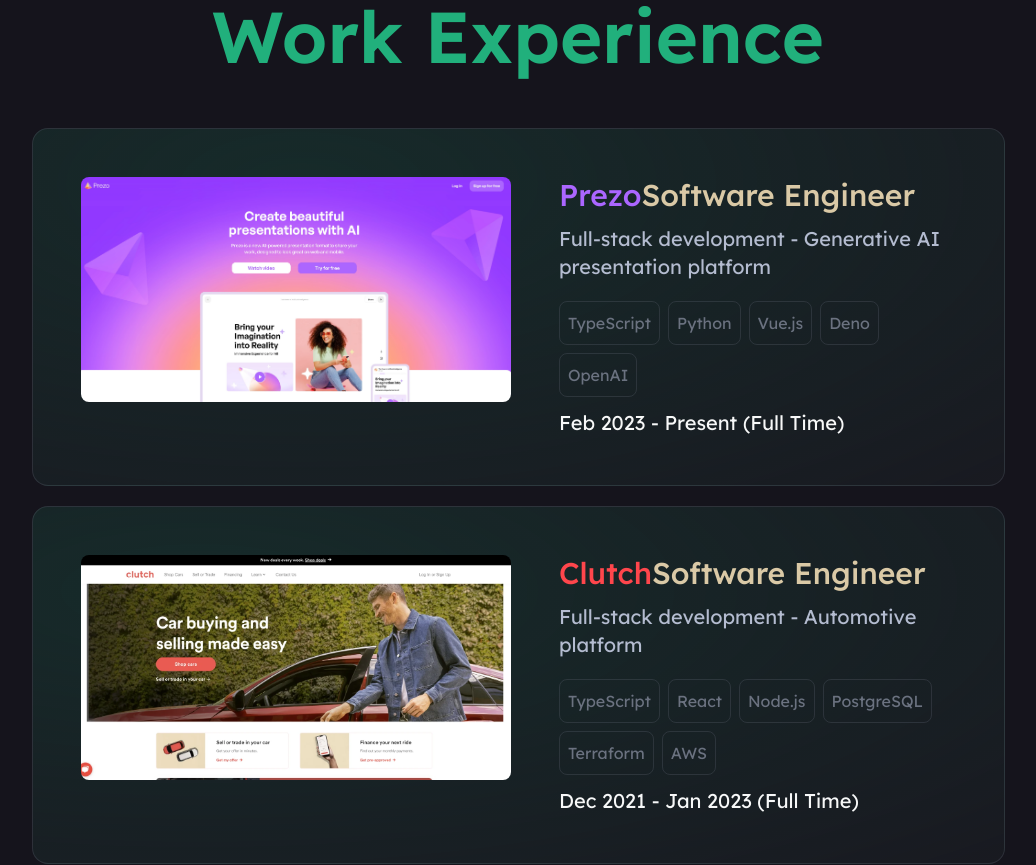
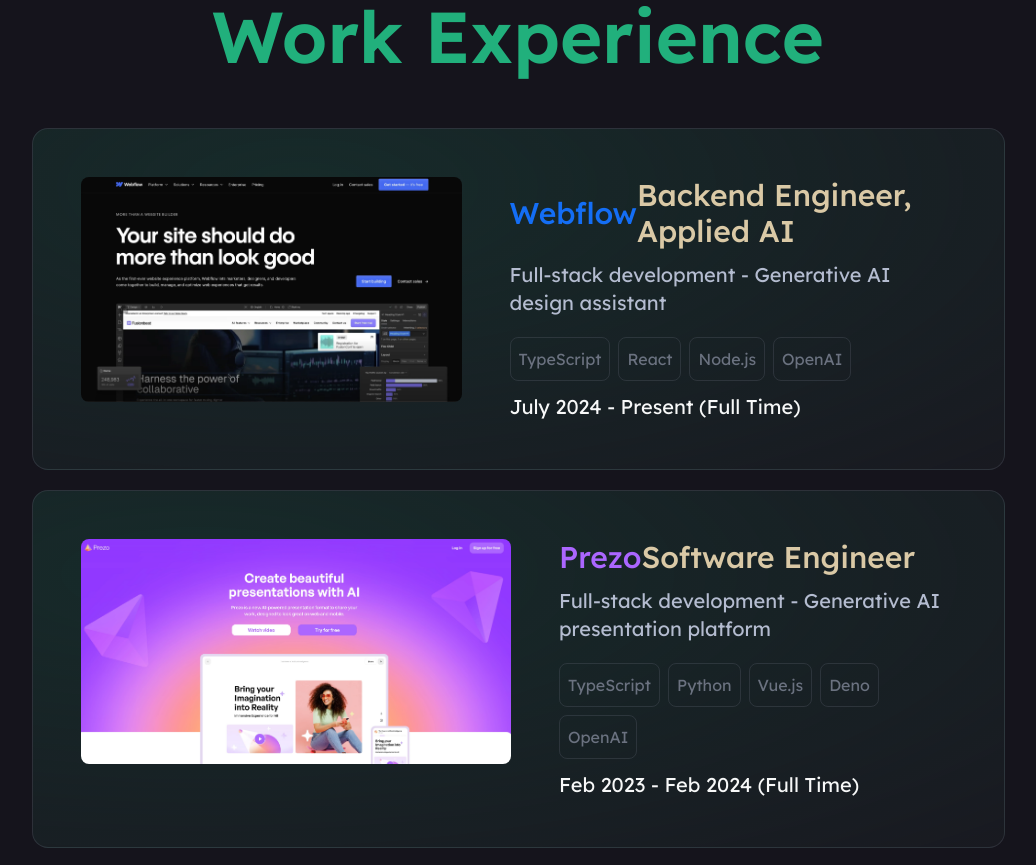
Before and after one commit to DanielHZhang/danielhzhang, a SvelteKit app: page / in a window 1280 px wide. Shown: the part 960-1825 px from the top of the page, without its empty margins (122-1158 px from the left). Built offline with nearby package versions, Linux system fonts and the light colour scheme.

Commit message:
feat: update work experience

```diff
--- a/src/components/hero.svelte
+++ b/src/components/hero.svelte
@@ -64,7 +64,7 @@
 <svelte:window on:scroll={handleScroll} />
 
 <div class="flex items-end min-h-screen">
-	<div id={threeContainerId} class="absolute -z-10 inset-0 overflow-hidden" />
+	<div id={threeContainerId} class="absolute -z-10 inset-0 overflow-hidden"></div>
 
 	<div class="relative pb-[20vh] xs:px-2">
 		<div class="flex flex-col gap-3 lg:text-5xl md:text-4xl sm:text-3xl xs:text-2xl text-gray-300 font-medium">
--- a/src/components/work-experience.svelte
+++ b/src/components/work-experience.svelte
@@ -8,7 +8,37 @@
 	const baseColorRgb = '33, 176, 124';
 	const gradientColor = `rgba(${baseColorRgb}, 0.15)`;
 
-	const workExperiences = [
+	type Experience = {
+		company: {
+			name: string;
+			url: string;
+			brandColor: string;
+		};
+		role: string;
+		description: string;
+		tech: { name: string; icon: string }[];
+		time: string;
+		image: string;
+	};
+
+	const workExperiences: Experience[] = [
+		{
+			company: {
+				name: 'Webflow',
+				url: 'https://webflow.com',
+				brandColor: '#146ef5',
+			},
+			role: 'Backend Engineer, Applied AI',
+			description: 'Full-stack development - Generative AI design assistant',
+			tech: [
+				{ name: 'TypeScript', icon: 'typescript' },
+				{ name: 'React', icon: 'react' },
+				{ name: 'Node.js', icon: 'node-js' },
+				{ name: 'OpenAI', icon: 'open-ai' },
+			],
+			time: 'July 2024 - Present (Full Time)',
+			image: 'webflow-homepage.webp',
+		},
 		{
 			company: {
 				name: 'Prezo',
@@ -24,7 +54,7 @@
 				{ name: 'Deno', icon: 'deno' },
 				{ name: 'OpenAI', icon: 'open-ai' },
 			],
-			time: 'Feb 2023 - Present (Full Time)',
+			time: 'Feb 2023 - Feb 2024 (Full Time)',
 			image: 'prezo-homepage.webp',
 		},
 		{
@@ -56,33 +86,33 @@
 <div id="work-container" class="project project-transition flex flex-col">
 	<SectionTitle id="work-experience" color="rgb({baseColorRgb})">Work Experience</SectionTitle>
 	<div class="anime anime-done flex flex-col gap-2 sm:gap-5">
-		{#each workExperiences as work}
+		{#each workExperiences as { company, image, description, role, tech, time }}
 			<PerspectiveCard
 				{gradientColor}
 				class="anime anime-done bg-card cursor-pointer flex flex-col border border-gray-500 border-opacity-25 rounded-2xl lg:p-12 sm:p-8 xs:p-6"
-				on:click={() => onCardClick(work.company.url)}
+				on:click={() => onCardClick(company.url)}
 			>
 				<div class="flex flex-col md:flex-row lg:gap-12 gap-4 md:gap-6">
 					<img
-						src={`${base}/${work.image}`}
-						alt="Prezo home page"
+						src={`${base}/${image}`}
+						alt="{company.name} home page"
 						class="rounded-lg xl:w-[430px] lg:w-80 md:w-60 h-[225px] object-cover"
 					/>
-					<div class="flex flex-col gap-3" style="--brand-color: {work.company.brandColor};">
+					<div class="flex flex-col gap-3" style="--brand-color: {company.brandColor};">
 						<h1 class="text-3xl font-medium flex flex-col sm:flex-row sm:items-center xs:items-start">
-							<a href={work.company.url} class="link text-[var(--brand-color)] after:bg-[var(--brand-color)]">
-								{work.company.name}
+							<a href={company.url} class="link text-[var(--brand-color)] after:bg-[var(--brand-color)]">
+								{company.name}
 							</a>
 							<Icon kind="arrow-right-circle" class="w-8 inline-block mx-4 stroke-gold xs:hidden sm:block" />
-							<span class="text-gold text-xl sm:text-3xl mt-3 sm:mt-0">{work.role}</span>
+							<span class="text-gold text-xl sm:text-3xl mt-3 sm:mt-0">{role}</span>
 						</h1>
-						<h2 class="text-gray-400">{work.description}</h2>
+						<h2 class="text-gray-400">{description}</h2>
 						<div class="text-gray-400 flex flex-wrap gap-2 mt-2">
-							{#each work.tech as tech}
-								<Tag icon={tech.icon}>{tech.name}</Tag>
+							{#each tech as technology}
+								<Tag icon={technology.icon}>{technology.name}</Tag>
 							{/each}
 						</div>
-						<div class="mt-auto text-white">{work.time}</div>
+						<div class="mt-auto text-white">{time}</div>
 					</div>
 				</div>
 			</PerspectiveCard>
```
Also changed, not shown: static/webflow-homepage.webp (added).
